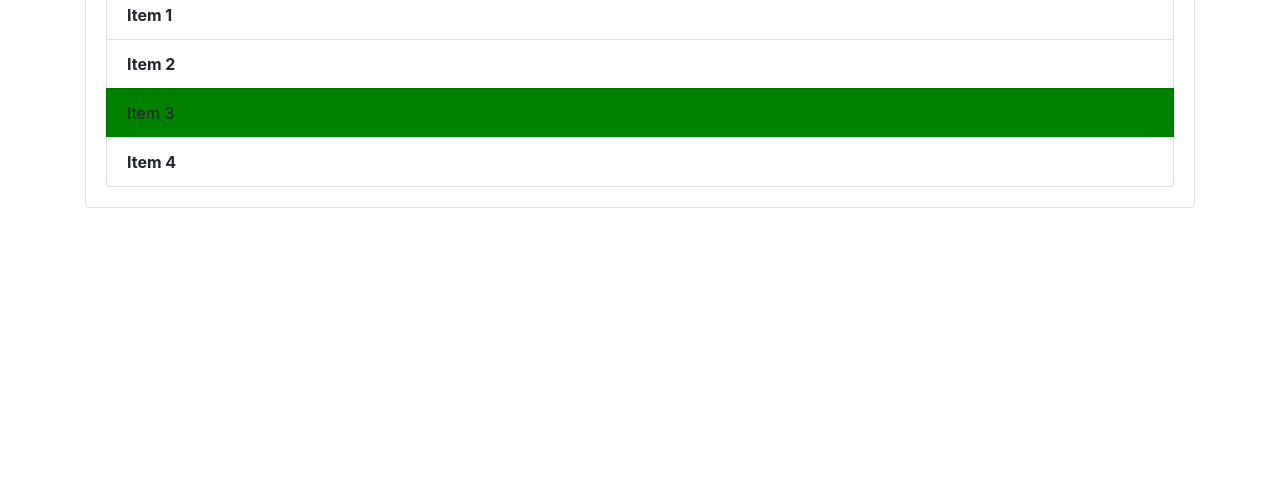
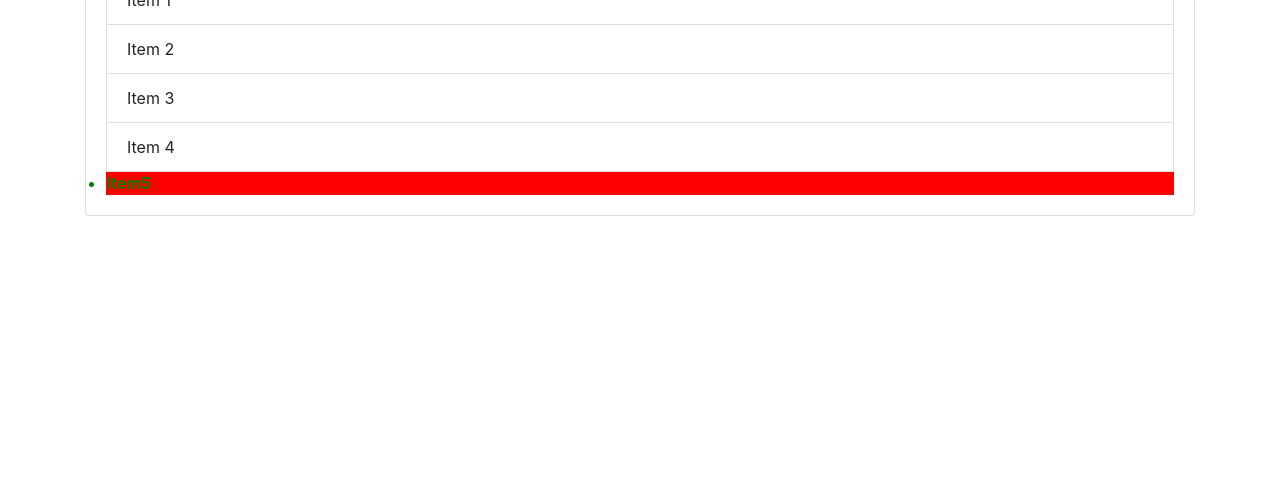
Before and after one commit to Rajat124/Dom, a plain HTML site: page DomA1/index.html in a window 1280 px wide. Shown: the part 302-800 px from the top of the page. Drawn offline with nearby package versions, Linux system fonts and the light colour scheme.

Commit message:
Changes with Tag & ClassName

```diff
--- a/DomA1/Dom1.js
+++ b/DomA1/Dom1.js
@@ -1,3 +1,5 @@
+/*/ GetElementByID
+
 var headTitle = document.getElementById("header-title");
 // headTitle.innerHTML = "Hello";
 
@@ -10,23 +12,35 @@ headTitle.style.background = "red";
 headTitle.style.border = "solid 5px black";
 
 var mainHeader = document.getElementById("main-header");
+mainHeader.style.borderBottom = "solid 5px blue";
+*/
 
-mainHeader.style.borderBottom = "solid 5px blue";
+/* // GetElementByClassName
 
 var addItem = document.getElementsByClassName("title");
-
 addItem[0].style.backgroundColor = "yellow";
 addItem[0].style.fontWeight = "bold";
 addItem[0].style.color = "green";
 
 var listItem = document.getElementsByClassName("list-group-item");
+// var listItem1 = document.getElementById("items");
 console.log(listItem);
+// console.log(listItem1);
 
 listItem[2].style.backgroundColor = "green";
 listItem[0].style.fontWeight = "bold";
 listItem[1].style.fontWeight = "bold";
 listItem[3].style.fontWeight = "bold";
+listItem[3].style.backgroundColor = "green";
 
 // for (let i = 0; i < listItem.length; i++) {
 //   listItem[i].style.backgroundColor = "red";
 // }
+*/
+
+var listFive = document.getElementsByClassName("list-5");
+listFive[0].style.color = "green";
+listFive[0].style.fontWeight = "bold";
+
+var listFive1 = document.getElementsByTagName("li");
+listFive1[4].style.backgroundColor = "red";
--- a/DomA1/index.html
+++ b/DomA1/index.html
@@ -26,6 +26,7 @@
       <li class="list-group-item">Item 2</li>
       <li class="list-group-item">Item 3</li>
       <li class="list-group-item">Item 4</li>
+      <li class="list-5">Item5</li>
     </ul>
    </div>
   </div>
```
